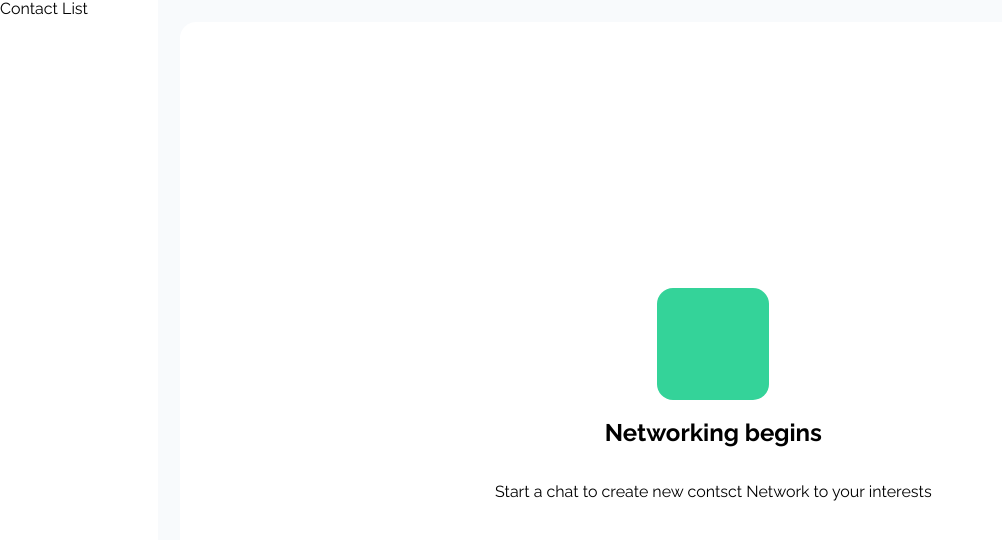
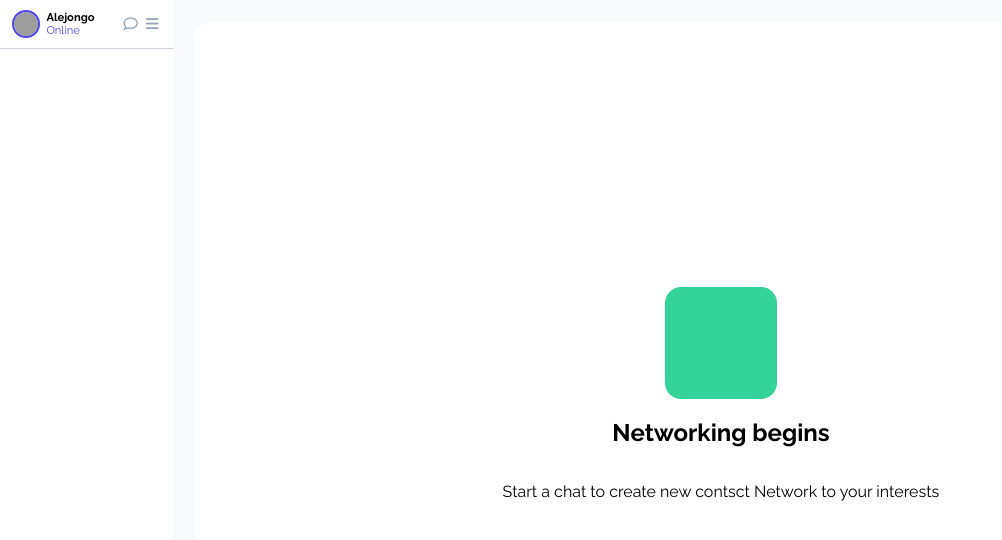
Before and after one commit to alejongo/07-flexbox-avanzado-adl, a plain HTML site: page index.html in a window 1280 px wide. Shown: the whole page, without its empty margins (0-1002 px from the left). Drawn offline with Linux system fonts and the light colour scheme; grey boxes are pictures that could not be loaded.

Commit message:
:sparkles: New (User data): Add user data menu in Side bar

```diff
--- a/css/style.css
+++ b/css/style.css
@@ -1,5 +1,9 @@
 body {
   font-family: "raleway", serif;
+}
+
+.raleway-bold {
+  font-weight: bold;
 }
 
 main {
@@ -9,7 +13,7 @@ main {
 .contact-list {
   background-color: white|;
   height: 100vh;
-  width: 180px;
+  width: 200px;
 }
 
 .content-box {
@@ -37,3 +41,37 @@ main {
   height: 7rem;
   border-radius: 1rem;
 }
+
+.user-navbar {
+  /*background-color: aliceblue;*/
+  height: 3rem;
+  display: flex;
+  flex-wrap: wrap;
+  align-items: center;
+  justify-content: space-around;
+  border-bottom: 1px solid #cbd5e1;
+}
+
+.user-navbar .user-info {
+  display: flex;
+  flex-wrap: wrap;
+  align-items: center;
+  justify-content: space-between;
+  font-size: 0.7rem;
+}
+
+.user-navbar .user-info img {
+  width: 1.5rem;
+  height: 1.5rem;
+  border-radius: 50%;
+  outline: 2px solid #4f46e5;
+}
+
+.user-data {
+  margin-left: 0.5rem;
+}
+
+.user-navbar .user-menu {
+  display: flex;
+  justify-content: space-between;
+}
--- a/index.html
+++ b/index.html
@@ -18,7 +18,21 @@
     <main>
         <!--Side Bar-->
         <aside class="contact-list">
-            Contact List
+            <article class="user-navbar">
+                <div class="user-info">
+                    <img src="https://avatar.iran.liara.run/public/job/operator/male" alt="" srcset="">
+                    <div class="user-data">
+                        <p><span class="raleway-bold">Alejongo</span> <br>
+                            <span style="color:#4f46e5">Online</span>
+                        </p>
+                    </div>
+                </div>
+                <div class="user-menu">
+                    <i class="fa-regular fa-comment"
+                        style="font-size: 0.9rem; color: #94a3b8; margin-right: 0.5rem;"></i>
+                    <i class="fa-solid fa-bars" style="font-size: 0.9rem; color: #94a3b8; "></i>
+                </div>
+            </article>
         </aside>
 
         <!--Container info-->
@@ -31,6 +45,7 @@
             </section>
         </section>
     </main>
+    <script src="https://kit.fontawesome.com/320e9aad38.js" crossorigin="anonymous"></script>
 </body>
 
 </html>
```
